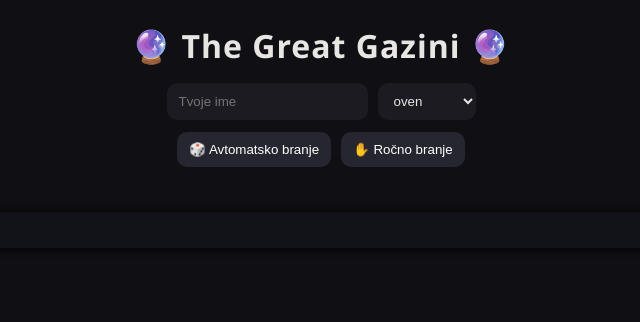
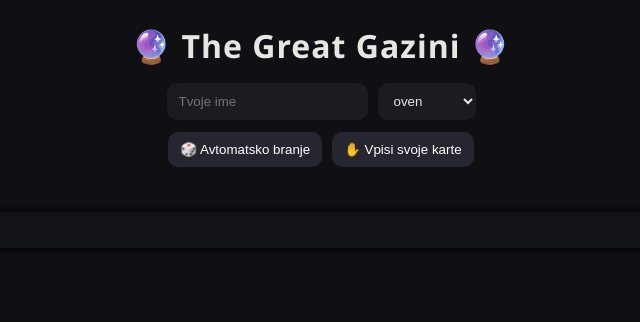
Before and after one commit to sholyeom-cloud/great-gazini-web, a Flask app: page / in a window 1280 px wide. Shown: the top 322 px of the page, without its empty margins (319-959 px from the left). Run offline with Flask 3, Linux system fonts and the light colour scheme.

Commit message:
Update index.html

```diff
--- a/templates/index.html
+++ b/templates/index.html
@@ -154,7 +154,7 @@
 
     <div class="row">
       <button id="autoBtn">🎲 Avtomatsko branje</button>
-      <button id="manualBtn">✋ Ročno branje</button>
+      <button id="manualBtn">✋ Vpisi svoje karte</button>
     </div>
 
     <div id="manualInput" style="display:none;text-align:center;margin-bottom:10px;">
```
